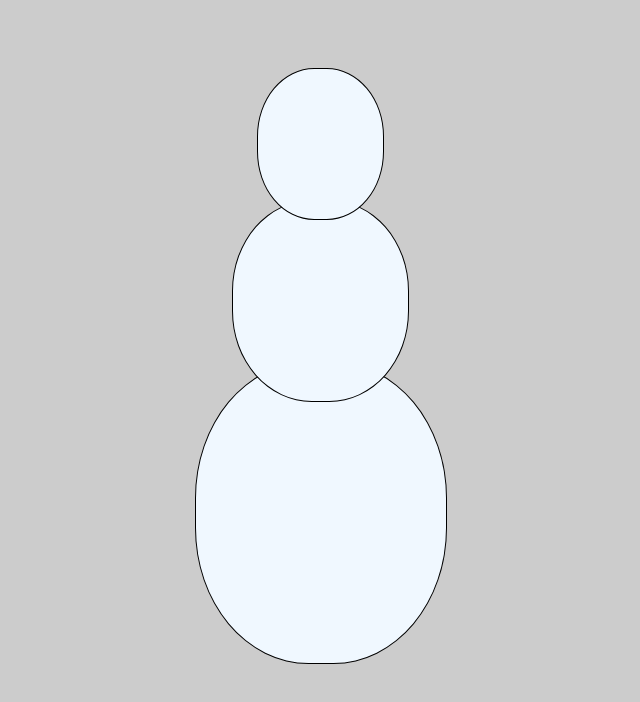
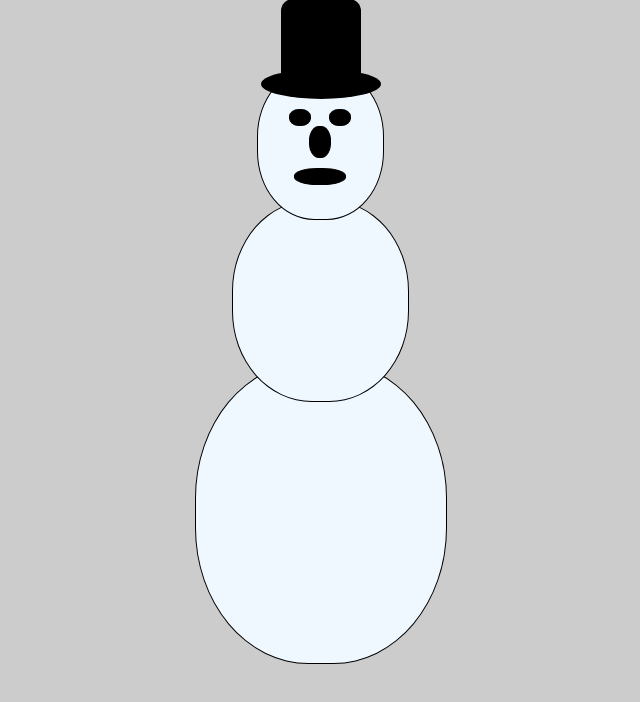
Before and after one commit to Tyler-Blood/7xx, a plain HTML site: page index.html in a window 1280 px wide. Shown: the whole page, without its empty margins (320-960 px from the left). Drawn offline with Linux system fonts and the light colour scheme.

Commit message:
added the snowman face and hat divs along with their styles

```diff
--- a/assets/css/style.css
+++ b/assets/css/style.css
@@ -23,6 +23,59 @@ body{
   width: 50%;
 }
 
+.hat{
+  background-color: #000;
+  width: 80px;
+  height: 80px;
+  border-top-left-radius: 15%;
+  border-top-right-radius: 15%;
+  position: absolute;
+  top: -70px;
+  left: 23px;
+}
+.rim{
+  background-color: #000;
+  width: 120px;
+  height: 30px;
+  border-radius: 50%;
+  position: absolute;
+  top: 70px;
+  left: -20px;
+}
+.face{
+  margin: 40px auto;
+  height: 30px;
+  position: relative;
+  width: 50%;
+}
+
+.eye, .nose, .mouth{
+  border: thin #000 solid;
+  width: 20px;
+  height: 15px;
+  background-color: black;
+  border-radius: 45%;
+}
+.leye{
+  float: left;
+}
+.reye{
+  float: right;
+}
+.nose, .mouth{
+  clear: both;
+  margin: auto;
+}
+.nose{
+  margin-top: 20px;
+  height: 30px;
+}
+.mouth{
+  margin-top: 10px;
+  width: 50px;
+}
+
+
 .smBody{
   width: 70%;
   height: 200px;
--- a/index.html
+++ b/index.html
@@ -8,7 +8,19 @@
 
     <body>
         <div class="snowman">
-            <div class="smHead"></div>
+            <div class="smHead">
+                <div class="hat">
+                    <div class="rim"></div>
+                </div>
+                <div class="face">
+                    <div class="eyes">
+                        <div class="eye leye"></div>
+                        <div class="eye reye"></div>
+                    </div>
+                    <div class="nose"></div>
+                    <div class="mouth"></div>
+                </div>
+            </div>
             <div class="smBody"></div>
             <div class="smFeet"></div>
         </div>
```
